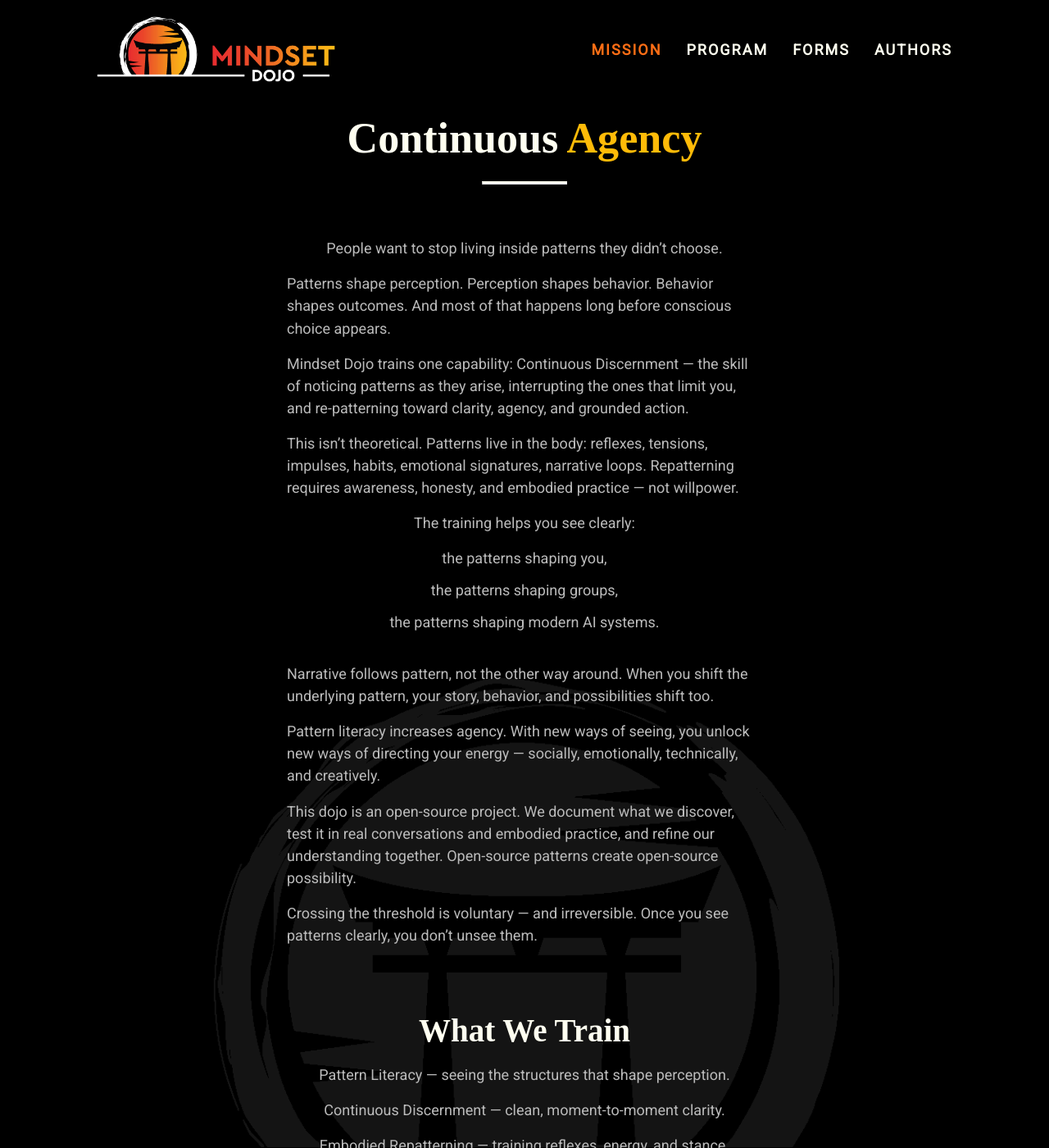
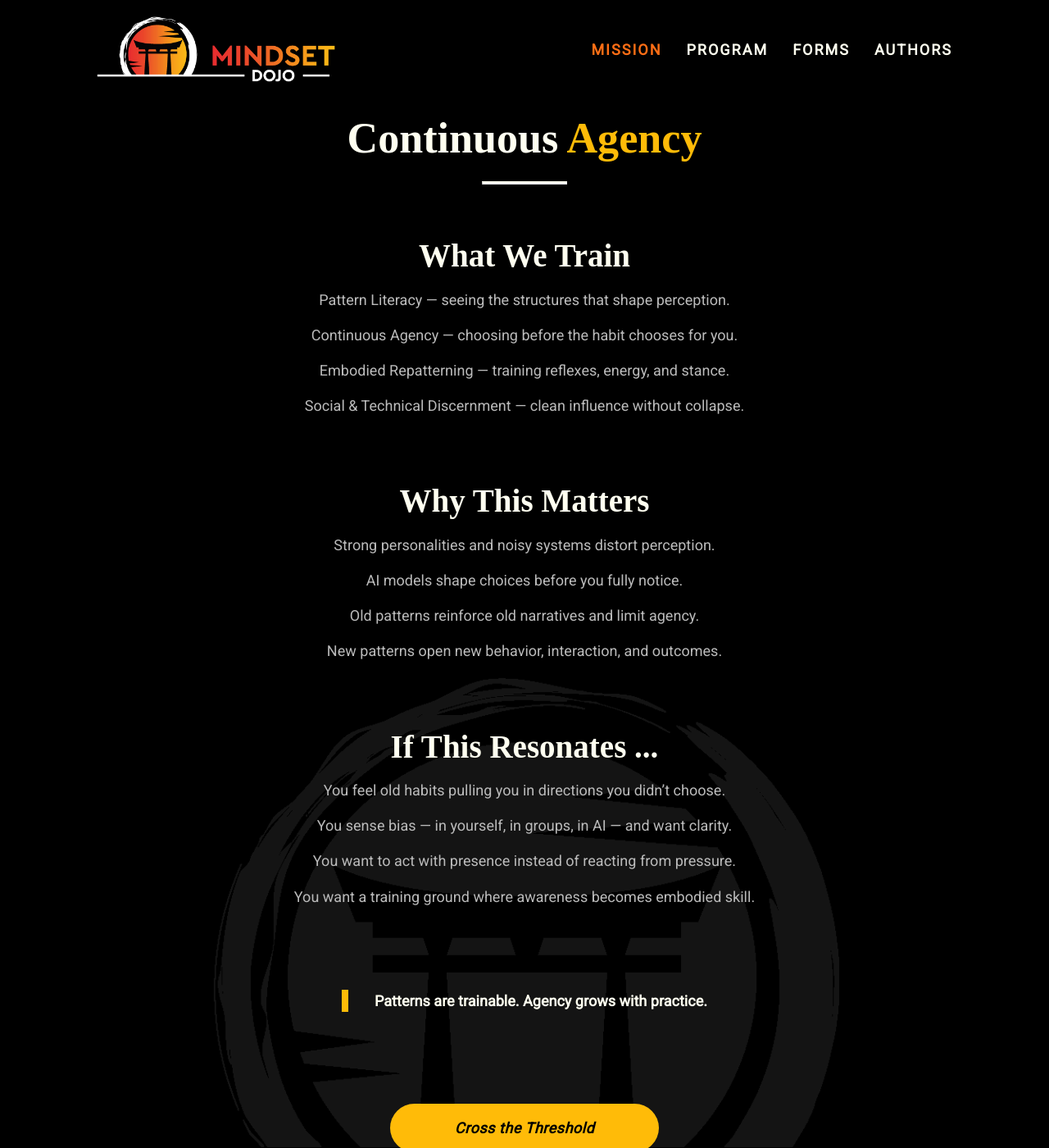
Before and after one commit to mindset-dojo/mindset-dojo.github.io, a Jekyll site: the page built from mission.md, in a window 1280 px wide and 1400 px high. Shown: the whole window at 82% size. Built offline with Jekyll 4.4.1, drawn with Linux system fonts in a browser that asks for light colours; some web fonts are replaced; some of the changed text lies outside the part shown.

Commit message:
refactor(pages): mission pattern language

```diff
--- a/_data/sections/mission.yaml
+++ b/_data/sections/mission.yaml
@@ -1,57 +1,34 @@
 ---
-title: "Continuous Agency"
 mantra: "Continuous Agency"
 mantra_mark: "Agency"
 description: |
-  Continuous Agency is the core capability we train at Mindset Dojo: the
-  ability to see patterns clearly, shift them deliberately, and stay grounded,
-  intentional, and self-authored as life, technology, and social fields
-  accelerate around you. This page introduces the mindset, method, and
-  open-source approach behind the training.
-context: |
-  People want to stop living inside patterns they didn’t choose.
+  Mindset Dojo trains one core capability: Continuous Agency — the skill of
+  recognizing patterns as they arise and shifting them before they shape your
+  choices. Patterns shape perception. Perception shapes behavior. Behavior
+  shapes outcomes. Most of this happens before you’re aware of it.
 
-  Patterns shape perception. Perception shapes behavior. Behavior shapes
-  outcomes. And most of that happens long before conscious choice appears.
+  Continuous Agency gives you back the moment-to-moment freedom that old
+  habits, group dynamics, and AI-driven suggestion loops quietly erode. When
+  you see the pattern, you regain the choice. When you shift the pattern, you
+  shift the outcome.
 
-  Mindset Dojo trains one capability: Continuous Discernment — the skill
-  of noticing patterns as they arise, interrupting the ones that limit you,
-  and re-patterning toward clarity, agency, and grounded action.
+  This training is embodied, not theoretical. Patterns live in reflexes,
+  tensions, emotions, impulses, narratives, and relational fields. Repatterning
+  requires awareness, honesty, and practice — not willpower.
 
-  This isn’t theoretical. Patterns live in the body: reflexes, tensions,
-  impulses, habits, emotional signatures, narrative loops. Repatterning
-  requires awareness, honesty, and embodied practice — not willpower.
-
-  The training helps you see clearly:
-
-  - the patterns shaping you,
-  - the patterns shaping groups,
-  - the patterns shaping modern AI systems.
-
-  Narrative follows pattern, not the other way around. When you shift the
-  underlying pattern, your story, behavior, and possibilities shift too.
-
-  Pattern literacy increases agency. With new ways of seeing, you unlock
-  new ways of directing your energy — socially, emotionally, technically,
-  and creatively.
-
-  This dojo is an open-source project. We document what we discover,
-  test it in real conversations and embodied practice, and refine our
-  understanding together. Open-source patterns create open-source
-  possibility.
+  Mindset Dojo is an open-source project. We document what we learn, test it in
+  live conversation and embodied drills, and refine our understanding together.
+  Open-source patterns create open-source possibility.
 
   Crossing the threshold is voluntary — and irreversible. Once you see
   patterns clearly, you don’t unsee them.
 sections:
-  - type: markdown
-    data:
-      field: context
   - type: text
     data:
       label: "What We Train"
       items:
         - "Pattern Literacy — seeing the structures that shape perception."
-        - "Continuous Discernment — clean, moment-to-moment clarity."
+        - "Continuous Agency — choosing before the habit chooses for you."
         - "Embodied Repatterning — training reflexes, energy, and stance."
         - "Social & Technical Discernment — clean influence without collapse."
   - type: text
@@ -66,9 +43,9 @@
     data:
       label: "If This Resonates ..."
       items:
-        - "You feel the pull of old habits and want to unwind them cleanly."
+        - "You feel old habits pulling you in directions you didn’t choose."
         - "You sense bias — in yourself, in groups, in AI — and want clarity."
-        - "You want to respond with presence rather than react from pressure."
+        - "You want to act with presence instead of reacting from pressure."
         - "You want a training ground where awareness becomes embodied skill."
   - type: quote
     data:
```
